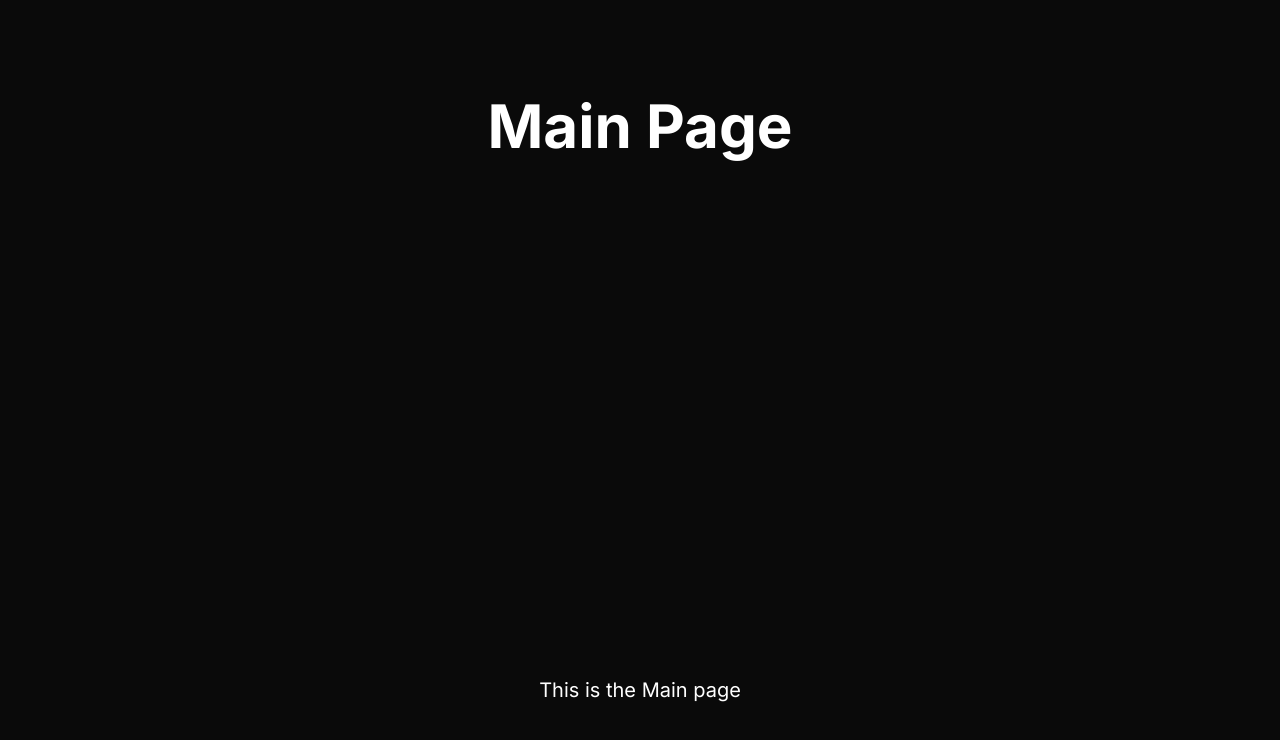
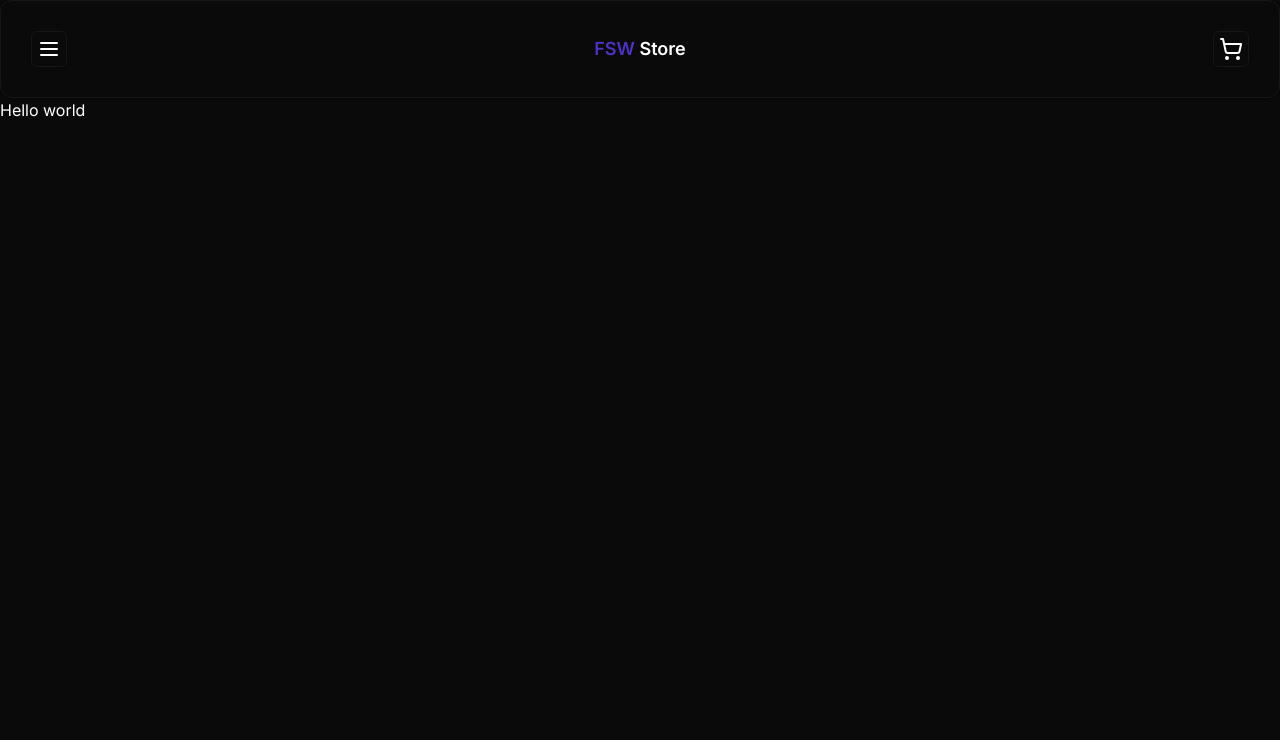
Before and after one commit to SantosVicente/wiki-store, a Next.js app: page / in a window 1280 px wide. Shown: the top 740 px of the page. Built offline with nearby package versions, Linux system fonts and the light colour scheme.

Commit message:
feat: add button, card and header to components

```diff
--- a/package.json
+++ b/package.json
@@ -11,8 +11,10 @@
   "dependencies": {
     "@prisma/client": "^5.4.2",
     "@radix-ui/react-icons": "^1.3.0",
+    "@radix-ui/react-slot": "^1.0.2",
     "class-variance-authority": "^0.7.0",
     "clsx": "^2.0.0",
+    "lucide-react": "^0.287.0",
     "next": "13.5.5",
     "react": "^18",
     "react-dom": "^18",
--- a/src/app/layout.tsx
+++ b/src/app/layout.tsx
@@ -1,22 +1,26 @@
-import type { Metadata } from 'next'
-import { Inter } from 'next/font/google'
-import './globals.css'
+import type { Metadata } from "next";
+import { Inter } from "next/font/google";
+import "./globals.css";
+import Header from "@/components/ui/header";
 
-const inter = Inter({ subsets: ['latin'] })
+const inter = Inter({ subsets: ["latin"] });
 
 export const metadata: Metadata = {
-  title: 'Create Next App',
-  description: 'Generated by create next app',
-}
+  title: "Create Next App",
+  description: "Generated by create next app",
+};
 
 export default function RootLayout({
   children,
 }: {
-  children: React.ReactNode
+  children: React.ReactNode;
 }) {
   return (
     <html lang="en">
-      <body className={inter.className}>{children}</body>
+      <body className={inter.className}>
+        <Header />
+        {children}
+      </body>
     </html>
-  )
+  );
 }
--- a/src/app/page.tsx
+++ b/src/app/page.tsx
@@ -1,8 +1,3 @@
 export default function Home() {
-  return (
-    <main className="flex min-h-screen flex-col items-center justify-between p-24">
-      <h1 className="text-6xl font-bold">Main Page</h1>
-      <p className="text-xl">This is the Main page</p>
-    </main>
-  );
+  return <main className="">Hello world</main>;
 }
--- /dev/null
+++ b/src/components/ui/button.tsx
@@ -0,0 +1,57 @@
+import * as React from "react"
+import { Slot } from "@radix-ui/react-slot"
+import { cva, type VariantProps } from "class-variance-authority"
+
+import { cn } from "@/lib/utils"
+
+const buttonVariants = cva(
+  "inline-flex items-center justify-center rounded-md text-sm font-medium transition-colors focus-visible:outline-none focus-visible:ring-1 focus-visible:ring-ring disabled:pointer-events-none disabled:opacity-50",
+  {
+    variants: {
+      variant: {
+        default:
+          "bg-primary text-primary-foreground shadow hover:bg-primary/90",
+        destructive:
+          "bg-destructive text-destructive-foreground shadow-sm hover:bg-destructive/90",
+        outline:
+          "border border-input bg-transparent shadow-sm hover:bg-accent hover:text-accent-foreground",
+        secondary:
+          "bg-secondary text-secondary-foreground shadow-sm hover:bg-secondary/80",
+        ghost: "hover:bg-accent hover:text-accent-foreground",
+        link: "text-primary underline-offset-4 hover:underline",
+      },
+      size: {
+        default: "h-9 px-4 py-2",
+        sm: "h-8 rounded-md px-3 text-xs",
+        lg: "h-10 rounded-md px-8",
+        icon: "h-9 w-9",
+      },
+    },
+    defaultVariants: {
+      variant: "default",
+      size: "default",
+    },
+  }
+)
+
+export interface ButtonProps
+  extends React.ButtonHTMLAttributes<HTMLButtonElement>,
+    VariantProps<typeof buttonVariants> {
+  asChild?: boolean
+}
+
+const Button = React.forwardRef<HTMLButtonElement, ButtonProps>(
+  ({ className, variant, size, asChild = false, ...props }, ref) => {
+    const Comp = asChild ? Slot : "button"
+    return (
+      <Comp
+        className={cn(buttonVariants({ variant, size, className }))}
+        ref={ref}
+        {...props}
+      />
+    )
+  }
+)
+Button.displayName = "Button"
+
+export { Button, buttonVariants }
--- /dev/null
+++ b/src/components/ui/card.tsx
@@ -0,0 +1,76 @@
+import * as React from "react"
+
+import { cn } from "@/lib/utils"
+
+const Card = React.forwardRef<
+  HTMLDivElement,
+  React.HTMLAttributes<HTMLDivElement>
+>(({ className, ...props }, ref) => (
+  <div
+    ref={ref}
+    className={cn(
+      "rounded-xl border bg-card text-card-foreground shadow",
+      className
+    )}
+    {...props}
+  />
+))
+Card.displayName = "Card"
+
+const CardHeader = React.forwardRef<
+  HTMLDivElement,
+  React.HTMLAttributes<HTMLDivElement>
+>(({ className, ...props }, ref) => (
+  <div
+    ref={ref}
+    className={cn("flex flex-col space-y-1.5 p-6", className)}
+    {...props}
+  />
+))
+CardHeader.displayName = "CardHeader"
+
+const CardTitle = React.forwardRef<
+  HTMLParagraphElement,
+  React.HTMLAttributes<HTMLHeadingElement>
+>(({ className, ...props }, ref) => (
+  <h3
+    ref={ref}
+    className={cn("font-semibold leading-none tracking-tight", className)}
+    {...props}
+  />
+))
+CardTitle.displayName = "CardTitle"
+
+const CardDescription = React.forwardRef<
+  HTMLParagraphElement,
+  React.HTMLAttributes<HTMLParagraphElement>
+>(({ className, ...props }, ref) => (
+  <p
+    ref={ref}
+    className={cn("text-sm text-muted-foreground", className)}
+    {...props}
+  />
+))
+CardDescription.displayName = "CardDescription"
+
+const CardContent = React.forwardRef<
+  HTMLDivElement,
+  React.HTMLAttributes<HTMLDivElement>
+>(({ className, ...props }, ref) => (
+  <div ref={ref} className={cn("p-6 pt-0", className)} {...props} />
+))
+CardContent.displayName = "CardContent"
+
+const CardFooter = React.forwardRef<
+  HTMLDivElement,
+  React.HTMLAttributes<HTMLDivElement>
+>(({ className, ...props }, ref) => (
+  <div
+    ref={ref}
+    className={cn("flex items-center p-6 pt-0", className)}
+    {...props}
+  />
+))
+CardFooter.displayName = "CardFooter"
+
+export { Card, CardHeader, CardFooter, CardTitle, CardDescription, CardContent }
--- /dev/null
+++ b/src/components/ui/header.tsx
@@ -0,0 +1,23 @@
+import { Button } from "./button";
+import { Card } from "./card";
+import { MenuIcon, ShoppingCartIcon } from "lucide-react";
+
+const Header = () => {
+  return (
+    <Card className="flex items-center justify-between p-[1.875rem]">
+      <Button size="icon" variant="outline">
+        <MenuIcon />
+      </Button>
+
+      <h1 className="text-lg font-semibold">
+        <span className="text-primary">FSW</span> Store
+      </h1>
+
+      <Button size="icon" variant="outline">
+        <ShoppingCartIcon />
+      </Button>
+    </Card>
+  );
+};
+
+export default Header;
```
Also changed, not shown: 1 other file (tests, documents, lock files or other folders).
